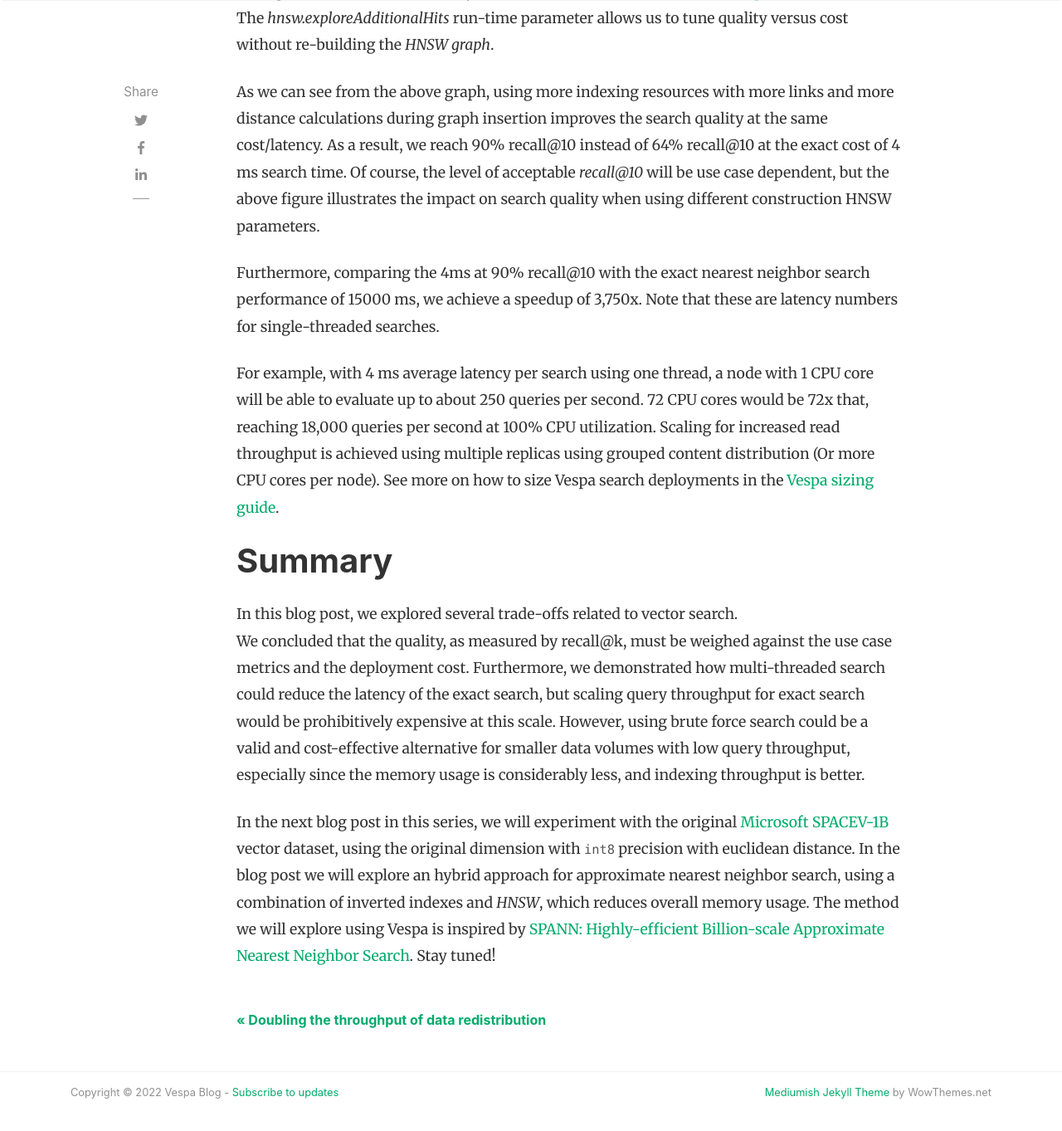
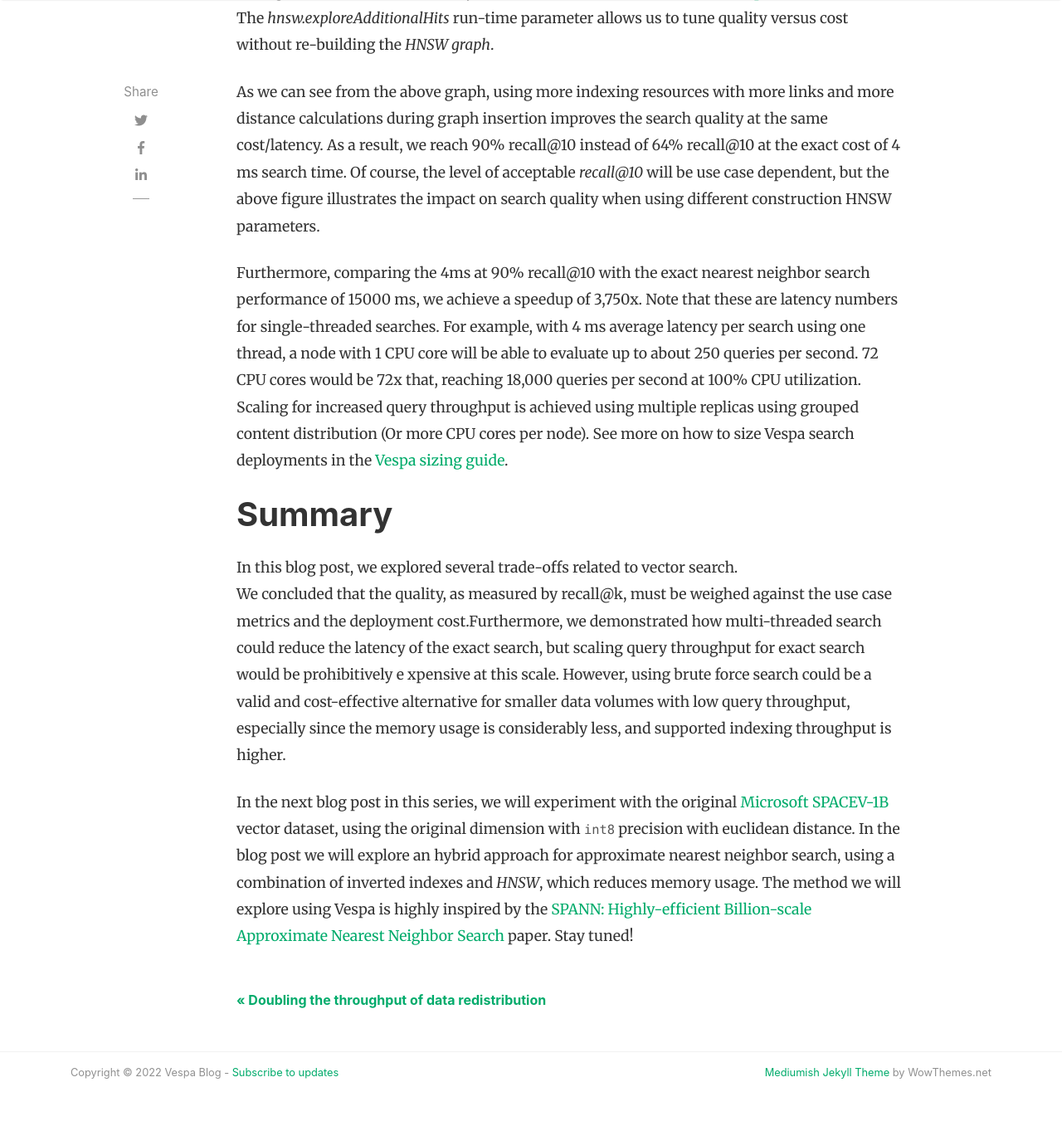
Before and after one commit to vespa-engine/blog, a Jekyll site: the page built from _posts/2022-01-27-billion-scale-knn-part-two.md, in a window 1280 px wide and 1400 px high, scrolled down 12224 px. Shown: the top 1363 px of the window at 83% size. Built offline with Jekyll 4.4.1, drawn with Linux system fonts in a browser that asks for light colours; nearby versions of some CDN libraries; comment, search, counter and statistics services are not loaded.

Commit message:
getting closer

```diff
--- a/_posts/2022-01-27-billion-scale-knn-part-two.md
+++ b/_posts/2022-01-27-billion-scale-knn-part-two.md
@@ -346,21 +346,24 @@ quality when using different construction HNSW parameters.
 
 Furthermore, comparing the 4ms at 90% recall@10 with the exact nearest neighbor search performance
 of 15000 ms, we achieve a speedup of 3,750x. Note that these are latency numbers for single-threaded searches.
-
 For example, with 4 ms average latency per search using one thread, a node with 1 CPU core will be able to evaluate up to about 250
 queries per second. 72 CPU cores would be 72x that, reaching 18,000 queries per second at 100% CPU
-utilization. Scaling for increased read throughput is achieved using multiple replicas using grouped content
+utilization. Scaling for increased query throughput is achieved using multiple replicas using grouped content
 distribution (Or more CPU cores per node). See more on how to size Vespa search deployments in the
 [Vespa sizing guide](https://docs.vespa.ai/en/performance/sizing-search.html).
 
 # Summary
 In this blog post, we explored several trade-offs related to vector search.
-We concluded that the quality, as measured by recall@k, must be weighed against the use case metrics and the deployment cost.
-Furthermore, we demonstrated how multi-threaded search could reduce the latency of the exact search, but scaling query throughput for exact search would be prohibitively expensive at this scale. However, using brute force search could be a valid and cost-effective alternative for smaller data volumes with low query throughput, especially since the memory usage is considerably less, and indexing throughput is better.
+We concluded that the quality, as measured by recall@k, must be weighed against the use case metrics
+and the deployment cost.Furthermore, we demonstrated how multi-threaded search could reduce the
+latency of the exact search, but scaling query throughput for exact search would be prohibitively e
+xpensive at this scale. However, using brute force search could be a valid and cost-effective alternative
+for smaller data volumes with low query throughput, especially since the memory usage is considerably less,
+and supported indexing throughput is higher.
 
 In the next blog post in this series, we will experiment with the original
 [Microsoft SPACEV-1B](https://github.com/microsoft/SPTAG/tree/main/datasets/SPACEV1B) vector dataset, using
 the original dimension with `int8` precision with euclidean distance. In the blog post we will explore an hybrid approach
-for approximate nearest neighbor search, using a combination of inverted indexes and *HNSW*, which reduces overall memory usage.
-The method we will explore using Vespa is inspired by [SPANN: Highly-efficient Billion-scale
-Approximate Nearest Neighbor Search](https://arxiv.org/abs/2111.08566). Stay tuned!
+for approximate nearest neighbor search, using a combination of inverted indexes and *HNSW*, which reduces memory usage.
+The method we will explore using Vespa is highly inspired by the [SPANN: Highly-efficient Billion-scale
+Approximate Nearest Neighbor Search](https://arxiv.org/abs/2111.08566) paper. Stay tuned!
```
